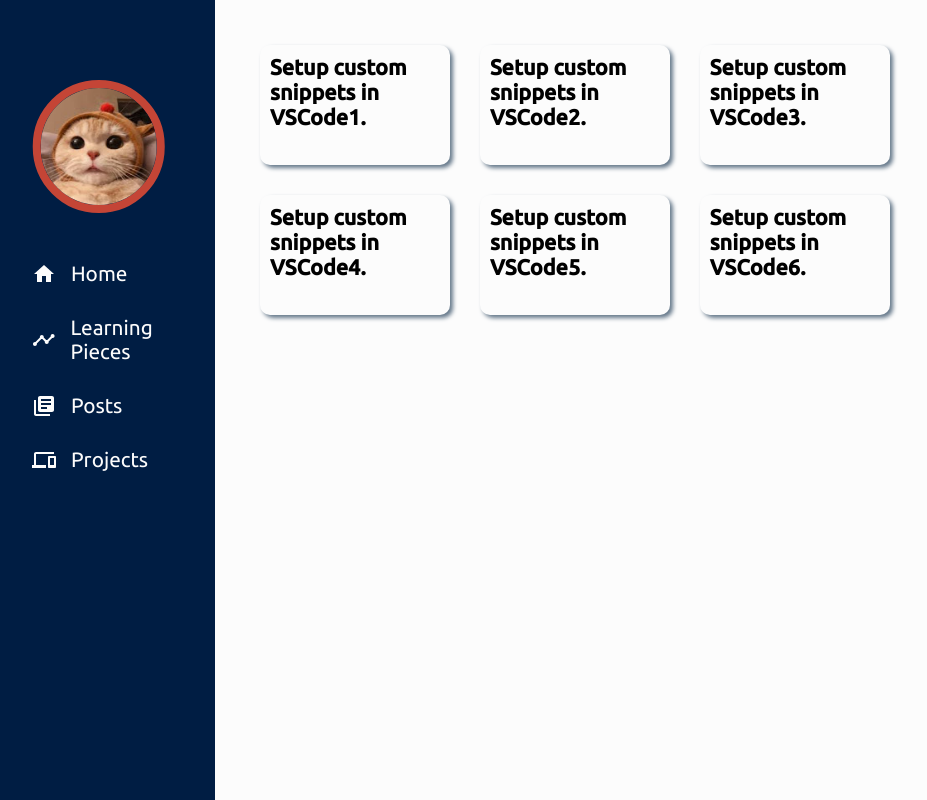
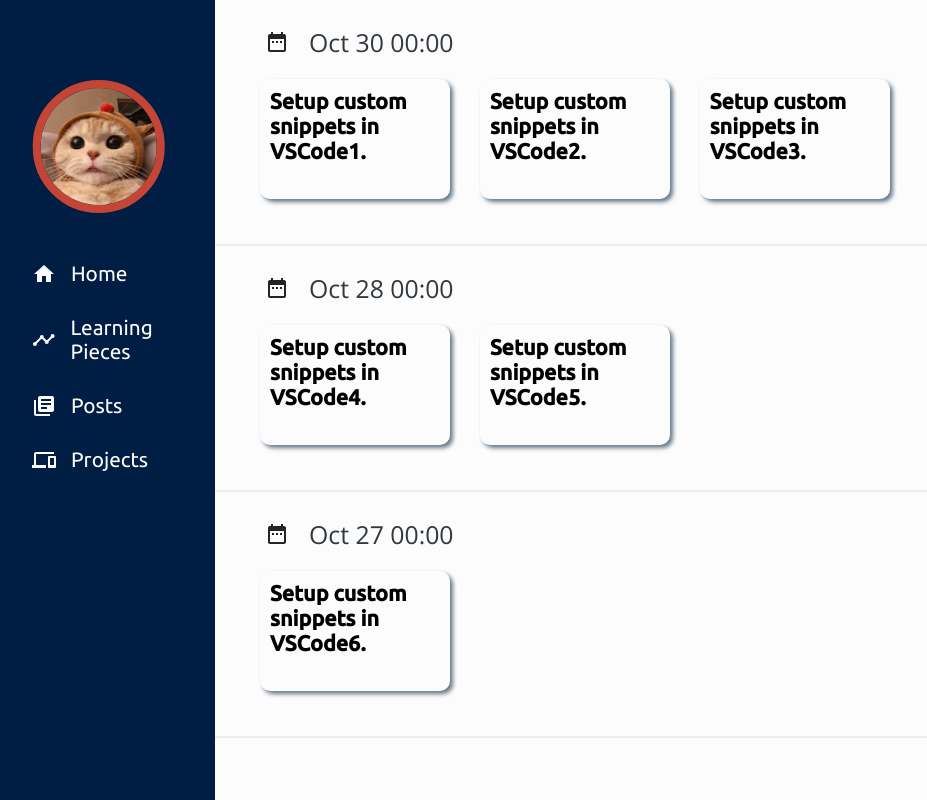
Before and after one commit to TonyLee-838/my-post-frontend, a React (Create React App) app: page /pieces in a window 1280 px wide. Shown: the top 800 px of the page, without its empty margins (18-945 px from the left). Built offline with nearby package versions, Linux system fonts and the light colour scheme; a web font is replaced by a local one.

Commit message:
Create PieceGroup componet for putting pieces for the same day. Implement functionality for grouping pieces based on date.

```diff
--- a/package.json
+++ b/package.json
@@ -11,6 +11,7 @@
     "dotenv": "^8.2.0",
     "html-to-react": "^1.4.5",
     "jss": "^10.4.0",
+    "lodash": "^4.17.20",
     "markdown-to-jsx": "^7.0.1",
     "moment": "^2.29.1",
     "prismjs": "^1.22.0",
--- a/src/components/common/TimeItem.jsx
+++ b/src/components/common/TimeItem.jsx
@@ -4,20 +4,20 @@
 import IconItem from "./IconItem";
 import colors from "../../config/color";
 
-const TimeItem = ({ time, ...props }) => {
+const TimeItem = ({ time, format = "MMM DD HH:mm", ...props }) => {
+  const getTimeString = (time) => {
+    const date = new Date(time);
+    return moment(date).format(format);
+  };
+
   return (
     <IconItem
-      {...props}
       icon="MdDateRange"
       label={getTimeString(time)}
       styles={styles}
+      {...props}
     />
   );
-};
-
-const getTimeString = (time) => {
-  const date = new Date(time);
-  return moment(date).format("MMM DD HH:mm");
 };
 
 const styles = {
--- /dev/null
+++ b/src/components/pieces/PieceGroup.jsx
@@ -0,0 +1,46 @@
+import React from "react";
+import { createUseStyles } from "react-jss";
+import colors from "../../config/color";
+import fontFamilies from "../../config/fontFamily";
+import TimeItem from "../common/TimeItem";
+
+const PieceGroup = ({ pieces, onSelect }) => {
+  const classes = useStyle();
+  return (
+    <div className={classes.container}>
+      {pieces.map((piece) => (
+        <>
+          <div
+            key={piece.id}
+            className={classes.pieces}
+            onClick={() => onSelect(piece.id)}
+          >
+            {piece.title}
+          </div>
+        </>
+      ))}
+    </div>
+  );
+};
+
+const useStyle = createUseStyles({
+  container: {
+    width: "100%",
+    display: "grid",
+    padding: "30px",
+    gridTemplateColumns: "21% 21% 21%",
+    gridAutoRows: "150px",
+  },
+  pieces: {
+    borderRadius: "10px",
+    margin: "15px",
+    padding: "10px",
+    fontFamily: fontFamilies.round,
+    fontSize: "1.35rem",
+    fontWeight: "bold",
+    cursor: "pointer",
+    boxShadow: "3px 3px 4px" + colors.medium,
+  },
+});
+
+export default PieceGroup;
--- a/src/components/pieces/PieceList.jsx
+++ b/src/components/pieces/PieceList.jsx
@@ -2,43 +2,37 @@
 import { createUseStyles } from "react-jss";
 import colors from "../../config/color";
 import fontFamilies from "../../config/fontFamily";
+import _ from "lodash";
+import PieceGroup from "./PieceGroup";
+import TimeItem from "../common/TimeItem";
+import Separator from "../common/Separator";
 
 const PieceList = ({ pieces, onSelect }) => {
   const classes = useStyle();
+  const groups = _.groupBy(pieces, (piece) => piece.timeCreated.toDateString());
+
   return (
     <div id="piece-container" className={classes.container}>
-      {pieces.map((piece) => (
-        <>
-          <div
-            key={piece.id}
-            className={classes.pieces}
-            onClick={() => onSelect(piece.id)}
-          >
-            {piece.title}
-          </div>
-        </>
+      {Object.keys(groups).map((time) => (
+        <div>
+          <TimeItem time={time} className={classes.time} />
+          <PieceGroup pieces={groups[time]} onSelect={onSelect} />
+          <Separator />
+        </div>
       ))}
     </div>
   );
 };
 
 const useStyle = createUseStyles({
-  container: {
-    width: "100%",
-    display: "grid",
-    padding: "30px",
-    gridTemplateColumns: "21% 21% 21%",
-    gridAutoRows: "150px",
-  },
-  pieces: {
-    borderRadius: "10px",
-    margin: "15px",
-    padding: "10px",
-    fontFamily: fontFamilies.round,
-    fontSize: "1.35rem",
-    fontWeight: "bold",
-    cursor: "pointer",
-    boxShadow: "3px 3px 4px" + colors.medium,
+  container: {},
+  time: {
+    position: "relative",
+    top: "25px",
+    left: "50px",
+    "& label": {
+      fontSize: "1.55rem",
+    },
   },
 });
 
```
Also changed, not shown: 1 other file (tests, documents, lock files or other folders).
